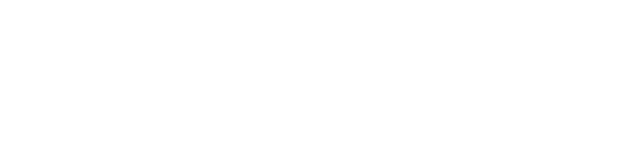
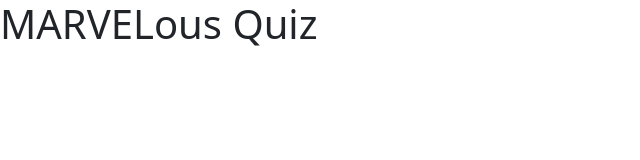
Before and after one commit to smithylee81/MARVELous-Quiz, a plain HTML site: page index.html in a window 1280 px wide. Shown: the whole page, without its empty margins (0-640 px from the left). Drawn offline with nearby package versions, Linux system fonts and the light colour scheme.

Commit message:
Add stylesheets,bootstrap,fontawesome,google fonts and scripts

```diff
--- a/index.html
+++ b/index.html
@@ -4,7 +4,15 @@
     <meta charset="UTF-8">
     <meta http-equiv="X-UA-Compatible" content="IE=edge">
     <meta name="viewport" content="width=device-width, initial-scale=1.0">
-    <title>Document</title>
+
+    <link rel="stylesheet" href="https://cdn.jsdelivr.net/npm/bootstrap@5.1.3/dist/css/bootstrap.min.css" rel="stylesheet" integrity="sha384-1BmE4kWBq78iYhFldvKuhfTAU6auU8tT94WrHftjDbrCEXSU1oBoqyl2QvZ6jIW3" crossorigin="anonymous">
+    <link rel="stylesheet" href="https://cdnjs.cloudflare.com/ajax/libs/font-awesome/5.15.4/css/all.min.css">
+    <link rel="preconnect" href="https://fonts.googleapis.com">
+    <link rel="preconnect" href="https://fonts.gstatic.com" crossorigin>
+    <link href="https://fonts.googleapis.com/css2?family=Bangers&display=swap" rel="stylesheet">
+    <link rel="stylesheet" href="assets/css/style.css">
+
+    <title>MARVELous Quiz</title>
 </head>
 <body>
     <!-- NAV BAR START -->
@@ -15,7 +23,7 @@
     <!-- NAV BAR END -->
     <!-- QUIZ TITLE & LOGO IMAGE START -->
 
-
+  <h1>MARVELous Quiz</h1>
 
 
     <!-- QUIZ TITLE & LOGO IMAGE END -->
@@ -37,7 +45,7 @@
 
     <!-- FOOTER END -->
     <!-- SCRIPTS START -->
-
+    <script src="https://cdn.jsdelivr.net/npm/bootstrap@5.1.3/dist/js/bootstrap.bundle.min.js" integrity="sha384-ka7Sk0Gln4gmtz2MlQnikT1wXgYsOg+OMhuP+IlRH9sENBO0LRn5q+8nbTov4+1p" crossorigin="anonymous"></script>
 
 
     <!-- SCRIPTS END -->
```
